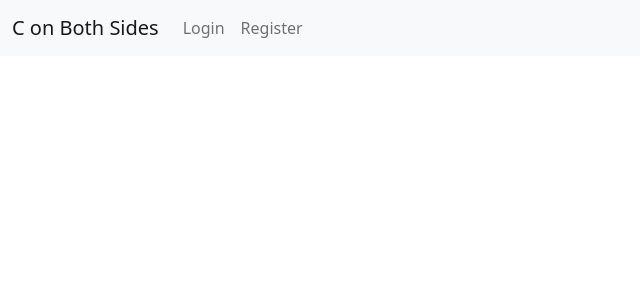
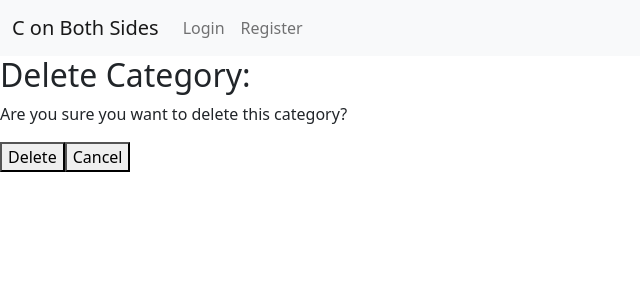
Before and after one commit to scrawleyy1/COnBothSides, a React (Create React App) app in the folder COnBothSides/client/: page /deleteCategory/1 in a window 1280 px wide. Shown: the top 300 px of the page, without its empty margins (0-640 px from the left). Built offline with nearby package versions, Linux system fonts and the light colour scheme; no server answers.

Commit message:
delete working for category

```diff
--- a/COnBothSides/client/src/components/ApplicationViews.js
+++ b/COnBothSides/client/src/components/ApplicationViews.js
@@ -7,6 +7,7 @@ import PostDetails from "./Post/PostDetails";
 import PostForm from "./Post/PostForm";
 import CategoryList from "./Category/CategoryList";
 import { CategoryForm } from "./Category/CategoryForm";
+import DeleteCategory from "./Category/DeleteCategory";
 
 
 export default function ApplicationViews({ isLoggedIn }) {
@@ -27,12 +28,20 @@ export default function ApplicationViews({ isLoggedIn }) {
                     {isLoggedIn ? <PostDetails /> : <Redirect to="/login" />}
                 </Route>
 
+                <Route path="/post" exact>
+                    {isLoggedIn ? <PostDetails /> : <Redirect to="/login" />}
+                </Route>
+
                 <Route path="/Categories" exact>
                     {isLoggedIn ? <CategoryList /> : <Redirect to="/login" />}
                 </Route>
 
                 <Route path="/category/create" exact>
                     {isLoggedIn ? <CategoryForm /> : <Redirect to="login" />}
+                </Route>
+
+                <Route path="/deleteCategory/:id">
+                    <DeleteCategory userparams />
                 </Route>
 
                 <Route path="/login">
--- a/COnBothSides/client/src/components/Category/CategoryCard.js
+++ b/COnBothSides/client/src/components/Category/CategoryCard.js
@@ -1,11 +1,20 @@
 import React from "react";
 import { Card, CardBody } from "reactstrap";
+import { useHistory } from "react-router-dom";
 
 export const CategoryCard = ({ category }) => {
+
+    const history = useHistory();
+
+    const handleDeleteCategory = () => {
+        history.push(`/deleteCategory/${category.id}`)
+    };
+
     return (
         <Card>
             <CardBody>
                 <p>{category.name}</p>
+                <button type="button" onClick={() => handleDeleteCategory(category.id)}>Delete</button>
             </CardBody>
         </Card>
     )
--- a/COnBothSides/client/src/components/Category/CategoryList.js
+++ b/COnBothSides/client/src/components/Category/CategoryList.js
@@ -1,16 +1,23 @@
 import React, { useEffect, useState } from "react";
 import { CategoryCard } from "./CategoryCard";
 import { useHistory } from "react-router-dom";
-import { getAllCategories } from "../../modules/categoryManager";
+import { deleteCategory, getAllCategories } from "../../modules/categoryManager";
 
 export const CategoryList = () => {
     const [categories, setCategories] = useState([]);
+
     const history = useHistory();
 
     const getCategories = () => {
         getAllCategories().then(categories => setCategories(categories));
 
     }
+
+    const handleDeleteCategory = id => {
+        deleteCategory(id)
+            .then(() => getAllCategories().then(setCategories));
+    }
+
     useEffect(() => {
         getCategories();
     }, []);
@@ -23,7 +30,7 @@ export const CategoryList = () => {
                     Create Category
                 </button>
                 <h1>Categories</h1>
-                <div>{categories.map(category => <CategoryCard key={category.id} category={category} />)}</div>
+                <div>{categories.map(category => <CategoryCard key={category.id} category={category} handleDeleteCategory={handleDeleteCategory} />)}</div>
             </section>
         </>
     )
--- /dev/null
+++ b/COnBothSides/client/src/components/Category/DeleteCategory.js
@@ -0,0 +1,31 @@
+import React, { useState } from "react";
+import { useHistory } from "react-router-dom";
+import { useParams } from "react-router-dom";
+import { deleteCategory } from "../../modules/categoryManager";
+
+export const DeleteCategory = () => {
+    const [category, setCategory] = useState({
+        name: "",
+    });
+
+    const { id } = useParams();
+
+    const history = useHistory();
+
+    const handleConfirmDeleteCategory = (event) => {
+        event.preventDefault();
+
+        deleteCategory(id).then(() => history.push("/Categories"));
+    };
+
+    return (
+        <form>
+            <h2> Delete Category:</h2>
+            <p>Are you sure you want to delete this category?</p>
+            <button onClick={handleConfirmDeleteCategory}>Delete</button>
+            <button onClick={() => history.push("/Categories")}>Cancel</button>
+        </form>
+    );
+};
+
+export default DeleteCategory;
```
Also changed, not shown: 1 other file (tests, documents, lock files or other folders).
